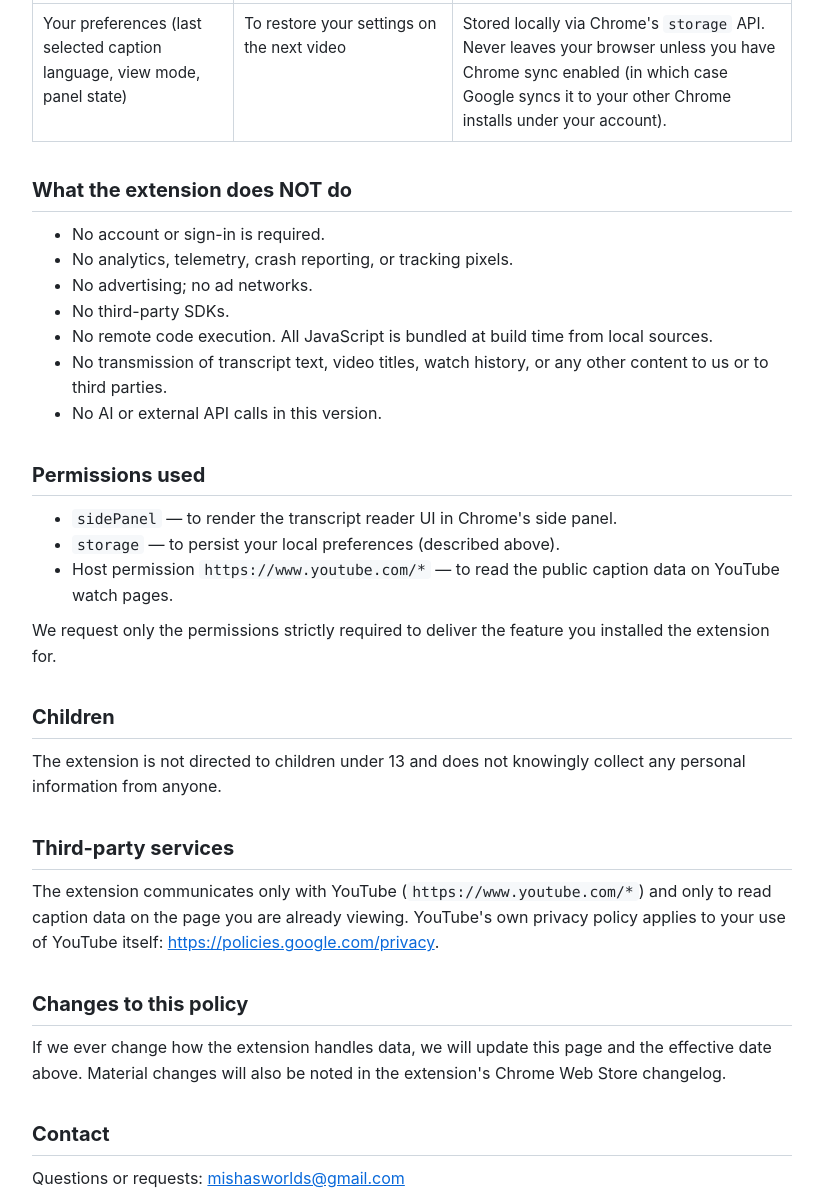
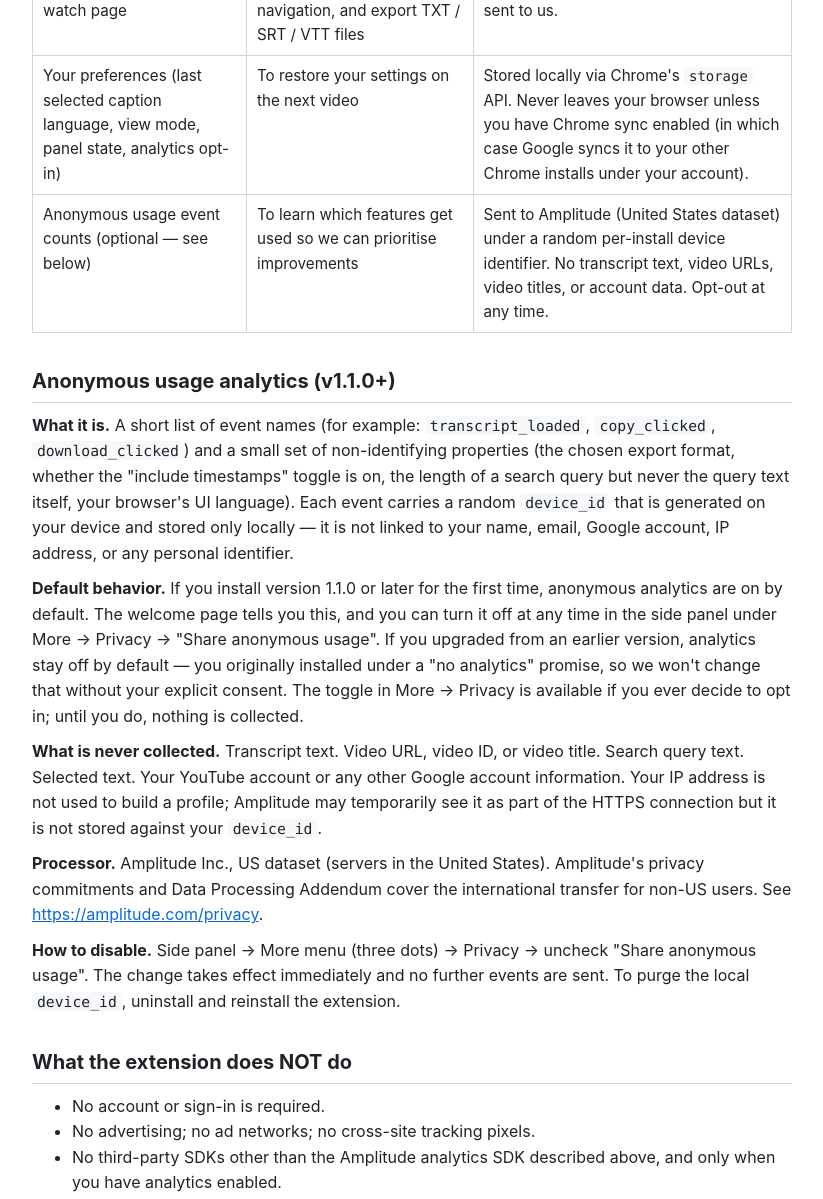
Before and after one commit to Imothefish/yt-transcript-privacy, a plain HTML site: page index.html in a window 1280 px wide. Shown: the part 569-1768 px from the top of the page, without its empty margins (228-1051 px from the left). Drawn offline with Linux system fonts and the light colour scheme.

Commit message:
Add files via upload

```diff
--- a/index.html
+++ b/index.html
@@ -84,15 +84,17 @@
   <h1>Privacy Policy</h1>
   <p class="meta">
     Product: <strong>YouTube Transcript Downloader &amp; Search</strong> (Chrome extension)<br>
-    Effective date: <strong>2026-05-18</strong><br>
+    Effective date: <strong>2026-05-27 (v1.1.0)</strong><br>
     Contact: <a href="mailto:mishasworlds@gmail.com">mishasworlds@gmail.com</a>
   </p>
 
   <h2>Summary</h2>
   <p>
     YouTube Transcript Downloader &amp; Search is a Chrome extension that lets you view, search, copy, and export
-    the caption text of YouTube videos. The extension runs entirely in your browser. We do not operate a server.
-    We do not collect, transmit, or sell any personal data.
+    the caption text of YouTube videos. The extension runs entirely in your browser. We do not collect transcript
+    text, video URLs, video titles, or any personally identifying information. Starting with v1.1.0, the extension
+    can send anonymous, aggregated usage counts to help us decide which features to improve — see
+    "Anonymous usage analytics" below for exactly what is and isn't collected, and how to turn it off.
   </p>
 
   <h2>What the extension accesses</h2>
@@ -107,29 +109,67 @@
         <td>Stays in your browser. Read directly from YouTube on the page you opened; never sent to us.</td>
       </tr>
       <tr>
-        <td>Your preferences (last selected caption language, view mode, panel state)</td>
+        <td>Your preferences (last selected caption language, view mode, panel state, analytics opt-in)</td>
         <td>To restore your settings on the next video</td>
         <td>Stored locally via Chrome's <code>storage</code> API. Never leaves your browser unless you have Chrome sync enabled (in which case Google syncs it to your other Chrome installs under your account).</td>
+      </tr>
+      <tr>
+        <td>Anonymous usage event counts (optional — see below)</td>
+        <td>To learn which features get used so we can prioritise improvements</td>
+        <td>Sent to Amplitude (United States dataset) under a random per-install device identifier. No transcript text, video URLs, video titles, or account data. Opt-out at any time.</td>
       </tr>
     </tbody>
   </table>
 
+  <h2>Anonymous usage analytics (v1.1.0+)</h2>
+  <p>
+    <strong>What it is.</strong> A short list of event names (for example: <code>transcript_loaded</code>,
+    <code>copy_clicked</code>, <code>download_clicked</code>) and a small set of non-identifying properties (the
+    chosen export format, whether the "include timestamps" toggle is on, the length of a search query but never
+    the query text itself, your browser's UI language). Each event carries a random <code>device_id</code> that is
+    generated on your device and stored only locally — it is not linked to your name, email, Google account,
+    IP address, or any personal identifier.
+  </p>
+  <p>
+    <strong>Default behavior.</strong> If you install version 1.1.0 or later for the first time, anonymous
+    analytics are on by default. The welcome page tells you this, and you can turn it off at any time in the side
+    panel under More → Privacy → "Share anonymous usage". If you upgraded from an earlier version, analytics stay
+    off by default — you originally installed under a "no analytics" promise, so we won't change that without your
+    explicit consent. The toggle in More → Privacy is available if you ever decide to opt in; until you do,
+    nothing is collected.
+  </p>
+  <p>
+    <strong>What is never collected.</strong> Transcript text. Video URL, video ID, or video title. Search query
+    text. Selected text. Your YouTube account or any other Google account information. Your IP address is not
+    used to build a profile; Amplitude may temporarily see it as part of the HTTPS connection but it is not
+    stored against your <code>device_id</code>.
+  </p>
+  <p>
+    <strong>Processor.</strong> Amplitude Inc., US dataset (servers in the United States). Amplitude's privacy commitments and Data Processing Addendum cover the international transfer for non-US users. See
+    <a href="https://amplitude.com/privacy" rel="noopener">https://amplitude.com/privacy</a>.
+  </p>
+  <p>
+    <strong>How to disable.</strong> Side panel → More menu (three dots) → Privacy → uncheck "Share anonymous
+    usage". The change takes effect immediately and no further events are sent. To purge the local
+    <code>device_id</code>, uninstall and reinstall the extension.
+  </p>
+
   <h2>What the extension does NOT do</h2>
   <ul>
     <li>No account or sign-in is required.</li>
-    <li>No analytics, telemetry, crash reporting, or tracking pixels.</li>
-    <li>No advertising; no ad networks.</li>
-    <li>No third-party SDKs.</li>
-    <li>No remote code execution. All JavaScript is bundled at build time from local sources.</li>
-    <li>No transmission of transcript text, video titles, watch history, or any other content to us or to third parties.</li>
-    <li>No AI or external API calls in this version.</li>
+    <li>No advertising; no ad networks; no cross-site tracking pixels.</li>
+    <li>No third-party SDKs other than the Amplitude analytics SDK described above, and only when you have analytics enabled.</li>
+    <li>No remote code execution. All JavaScript is bundled at build time from local sources, including the Amplitude SDK.</li>
+    <li>No transmission of transcript text, video titles, watch history, search queries, or any content you select to us or to third parties.</li>
+    <li>No AI or external API calls beyond YouTube's own caption endpoint and the analytics endpoint described above.</li>
   </ul>
 
   <h2>Permissions used</h2>
   <ul>
     <li><code>sidePanel</code> — to render the transcript reader UI in Chrome's side panel.</li>
-    <li><code>storage</code> — to persist your local preferences (described above).</li>
+    <li><code>storage</code> — to persist your local preferences (described above), including the analytics opt-in flag.</li>
     <li>Host permission <code>https://www.youtube.com/*</code> — to read the public caption data on YouTube watch pages.</li>
+    <li>Host permission <code>https://api2.amplitude.com/*</code> — to send anonymous usage events when analytics are enabled. No requests are made to this host when analytics are disabled.</li>
   </ul>
   <p>We request only the permissions strictly required to deliver the feature you installed the extension for.</p>
 
@@ -137,11 +177,10 @@
   <p>The extension is not directed to children under 13 and does not knowingly collect any personal information from anyone.</p>
 
   <h2>Third-party services</h2>
-  <p>
-    The extension communicates only with YouTube (<code>https://www.youtube.com/*</code>) and only to read caption data on the page you are already viewing.
-    YouTube's own privacy policy applies to your use of YouTube itself:
-    <a href="https://policies.google.com/privacy" rel="noopener">https://policies.google.com/privacy</a>.
-  </p>
+  <ul>
+    <li><strong>YouTube</strong> — <code>https://www.youtube.com/*</code>. Read-only access to caption data on the page you are already viewing. YouTube's own privacy policy applies to your use of YouTube itself: <a href="https://policies.google.com/privacy" rel="noopener">https://policies.google.com/privacy</a>.</li>
+    <li><strong>Amplitude</strong> — <code>https://api2.amplitude.com/*</code>. Anonymous usage analytics, US dataset, only when enabled. Their privacy policy: <a href="https://amplitude.com/privacy" rel="noopener">https://amplitude.com/privacy</a>.</li>
+  </ul>
 
   <h2>Changes to this policy</h2>
   <p>
@@ -153,7 +192,7 @@
   <p>Questions or requests: <a href="mailto:mishasworlds@gmail.com">mishasworlds@gmail.com</a></p>
 
   <footer>
-    Source of this page lives in the extension's source repository. Last updated 2026-05-18.
+    Source of this page lives in the extension's source repository. Last updated 2026-05-27.
   </footer>
 </main>
 </body>
```
